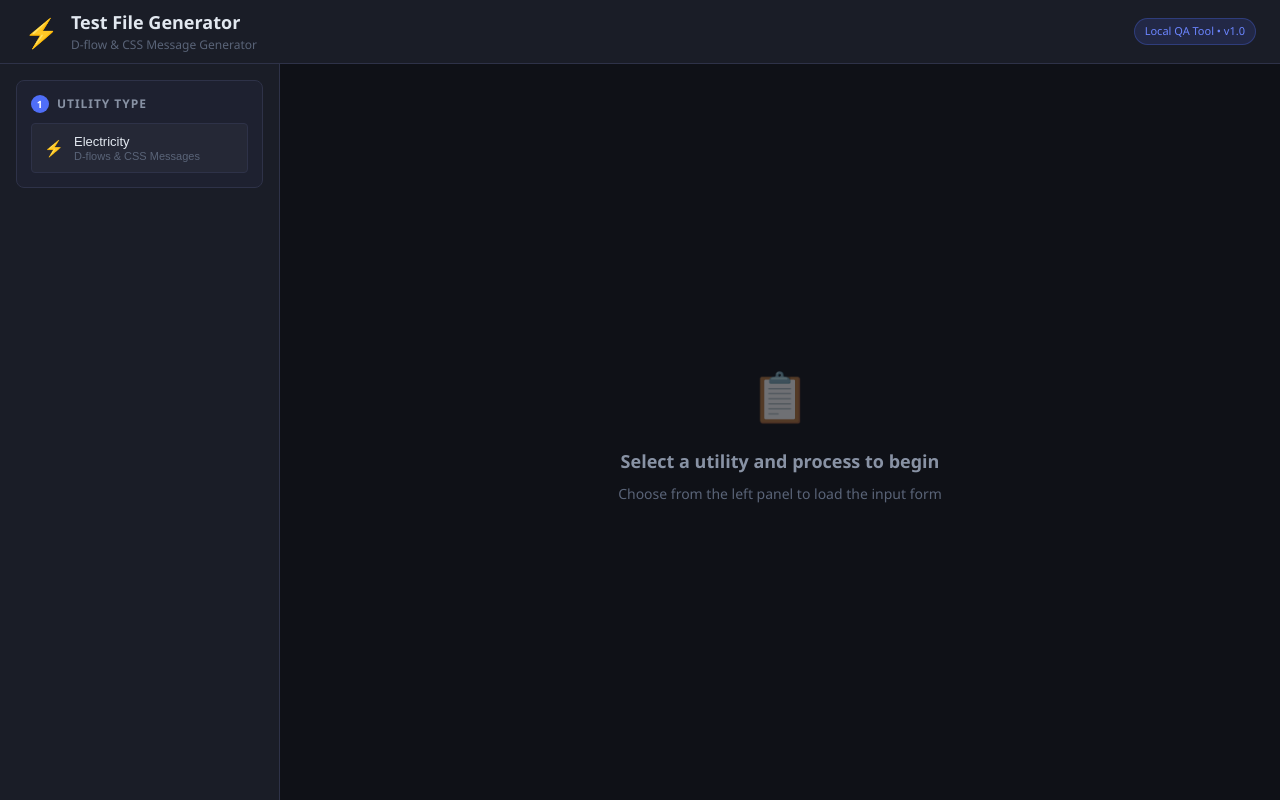
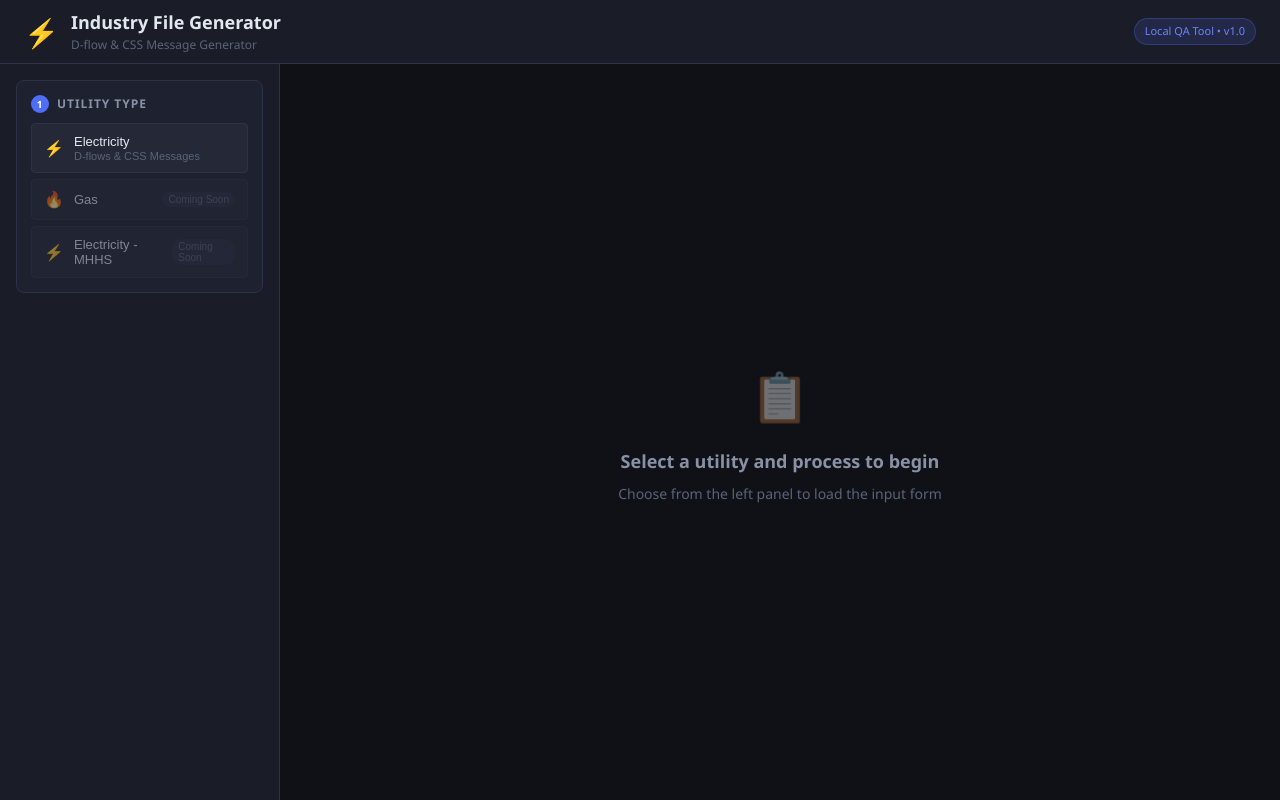
Before and after one commit to reachtonavakanth/filegenerators, a website built with Vite: page index.html in a window 1280 px wide. Built offline with nearby package versions, Linux system fonts and the light colour scheme.

Commit message:
Minor Improvements

```diff
--- a/index.html
+++ b/index.html
@@ -3,7 +3,7 @@
   <head>
     <meta charset="UTF-8" />
     <meta name="viewport" content="width=device-width, initial-scale=1.0" />
-    <title>Test File Generator</title>
+    <title>Industry File Generator</title>
     <link rel="stylesheet" href="/styles/main.css" />
   </head>
   <body>
@@ -13,7 +13,7 @@
           <div class="header-title">
             <span class="header-icon">⚡</span>
             <div>
-              <h1>Test File Generator</h1>
+              <h1>Industry File Generator</h1>
               <p>D-flow &amp; CSS Message Generator</p>
             </div>
           </div>
--- a/src/shared/domain/types.ts
+++ b/src/shared/domain/types.ts
@@ -2,7 +2,7 @@
 // Shared Domain Types — used across Electricity and Gas
 // ============================================================
 
-export type UtilityType = 'electricity' | 'gas';
+export type UtilityType = 'electricity' | 'electricity-mhhs' | 'gas';
 export type TestFlag = 'OPER' | 'TR06';
 
 // ---- D-Flow envelope (ZHV header fields) ----
--- a/src/ui/app.ts
+++ b/src/ui/app.ts
@@ -22,7 +22,7 @@ function renderUtilitySelector(): void {
   const container = document.getElementById('utility-selector')!;
   container.innerHTML = '';
 
-  for (const utility of allUtilities.filter(u => !u.comingSoon)) {
+  for (const utility of allUtilities) {
     const btn = document.createElement('button');
     btn.className = `selector-btn utility-${utility.id}${utility.comingSoon ? ' coming-soon' : ''}`;
     btn.dataset.utilityId = utility.id;
@@ -31,7 +31,7 @@ function renderUtilitySelector(): void {
       <span class="btn-icon">${utility.icon}</span>
       <span>
         ${utility.label}
-        <span class="btn-sub">${utility.description}</span>
+        ${!utility.comingSoon ? `<span class="btn-sub">${utility.description}</span>` : ''}
       </span>
       ${utility.comingSoon ? '<span class="coming-soon-tag">Coming Soon</span>' : ''}
     `;
--- /dev/null
+++ b/src/utilities/electricity-mhhs/index.ts
@@ -0,0 +1,10 @@
+import type { UtilityDefinition } from '../../shared/domain/types';
+
+export const electricityMhhsUtility: UtilityDefinition = {
+  id: 'electricity-mhhs',
+  label: 'Electricity - MHHS',
+  icon: '⚡',
+  description: '',
+  processes: [],
+  comingSoon: true,
+};
--- a/src/utilities/index.ts
+++ b/src/utilities/index.ts
@@ -4,9 +4,11 @@
 
 import type { UtilityDefinition } from '../shared/domain/types';
 import { electricityUtility } from './electricity';
+import { electricityMhhsUtility } from './electricity-mhhs';
 import { gasUtility } from './gas';
 
 export const allUtilities: UtilityDefinition[] = [
   electricityUtility,
   gasUtility,
+  electricityMhhsUtility,
 ];
```
Also changed, not shown: README.md, 1 other file.
